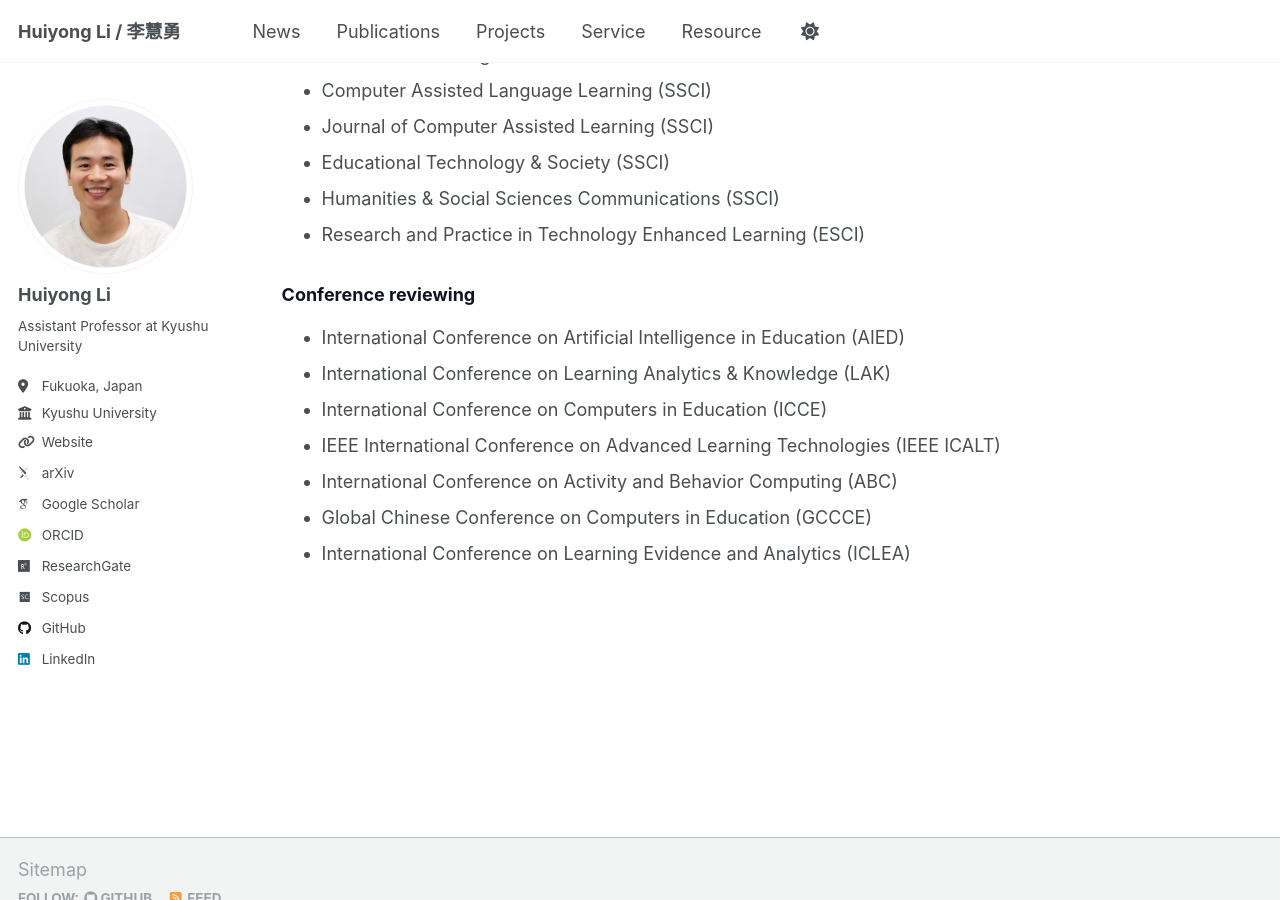
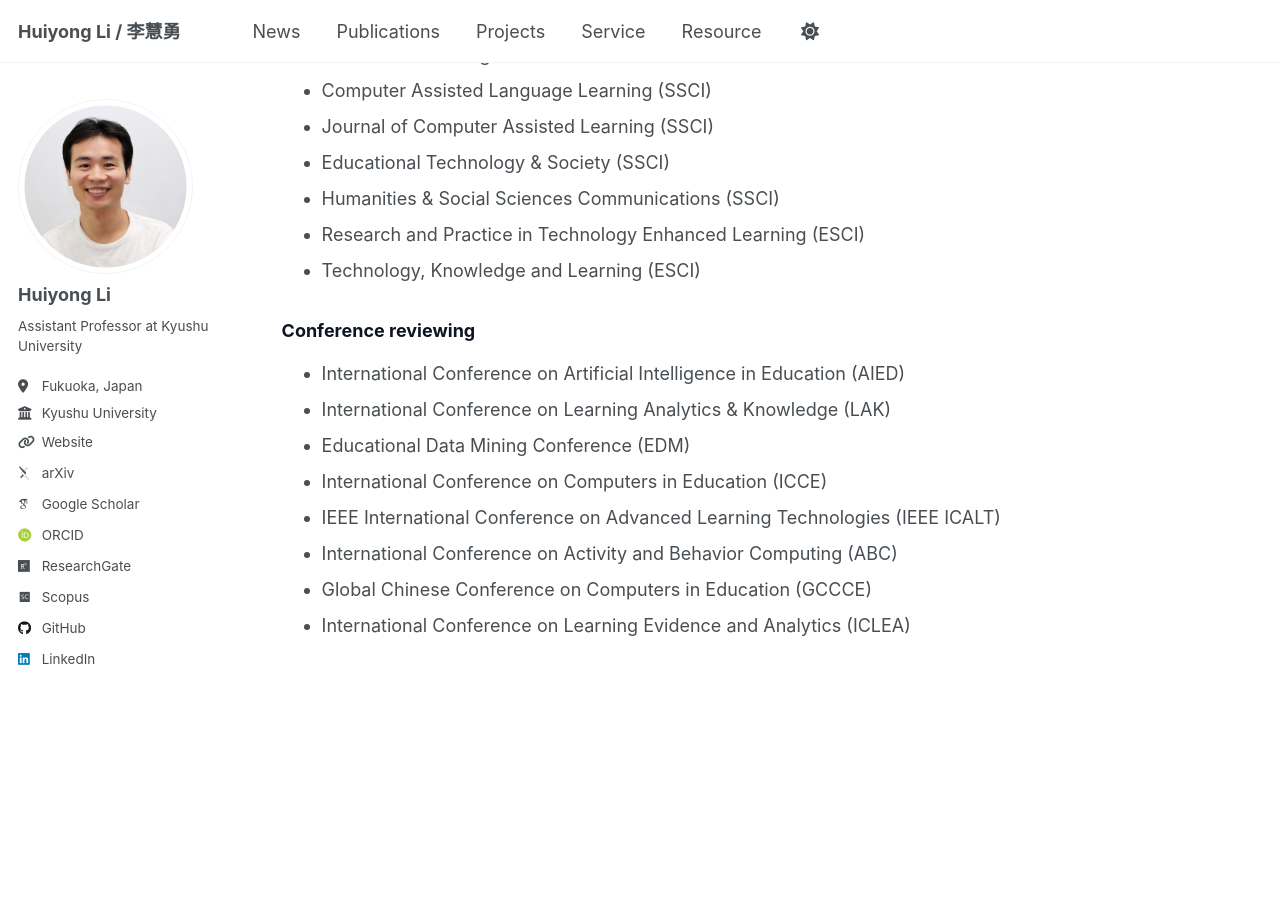
Before and after one commit to li-huiyong/li-huiyong.github.io, a Jekyll site: the page built from _pages/service.md, in a window 1280 px wide and 900 px high, scrolled down 754 px. Built offline with Jekyll 4.4.1, drawn with Linux system fonts in a browser that asks for light colours; some web fonts are replaced.

Commit message:
add EDM TKNL review
Added new entries for journal and conference reviewing.

```diff
--- a/_pages/service.md
+++ b/_pages/service.md
@@ -34,11 +34,13 @@
 * Educational Technology & Society (SSCI)
 * Humanities & Social Sciences Communications (SSCI)
 * Research and Practice in Technology Enhanced Learning (ESCI)
+* Technology, Knowledge and Learning (ESCI)
 
 ### <span style="color: #0f1423; ">Conference reviewing</span>
 
 * International Conference on Artificial Intelligence in Education (AIED)
 * International Conference on Learning Analytics & Knowledge (LAK)
+* Educational Data Mining Conference (EDM)
 * International Conference on Computers in Education (ICCE)
 * IEEE International Conference on Advanced Learning Technologies (IEEE ICALT)
 * International Conference on Activity and Behavior Computing (ABC)
```
